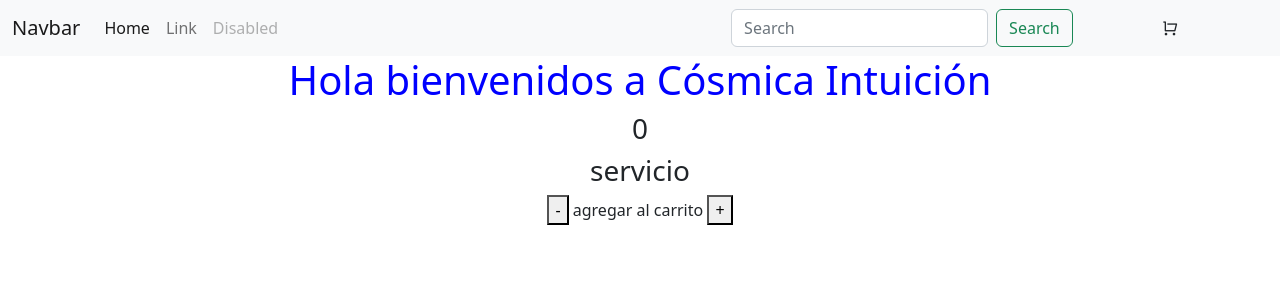
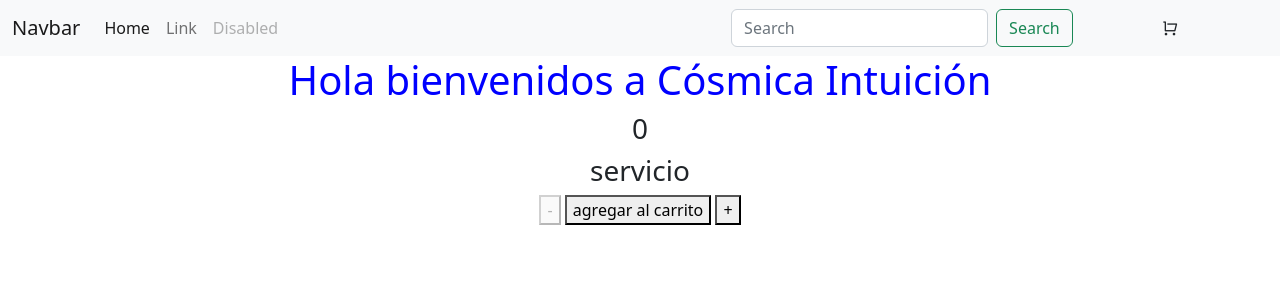
Before and after one commit to Leandro-Tancredi/CartCollection, a React (Create React App) app: page / in a window 1280 px wide. Shown: the top 300 px of the page. Built offline with nearby package versions, Linux system fonts and the light colour scheme.

Commit message:
modificacion contador

```diff
--- a/src/App.jsx
+++ b/src/App.jsx
@@ -2,13 +2,13 @@ import './App.css';
 import NavBar from './Component/Navbar/Navbar.jsx';
 import React from 'react';
 import ItemListContainer from './Component/itemListContainer/ItemListContainer.jsx';
-import Boton from './Component/Navbar/Button';
+
+
 function App() {
   return (
     <div className="App">
       <NavBar />
       <ItemListContainer greeting='Hola bienvenidos a Cósmica Intuición' />
-      <Boton />
     </div>
   );
 }
--- a/src/Component/Navbar/Button.jsx
+++ /dev/null
@@ -1,21 +0,0 @@
-import React from "react";
-import { useState } from "react";
-
-const Boton = () => {
-const [acumulador,setAcumulador]=useState(0);
-
-return(
-    <div>
-        <h3>{acumulador}</h3>
-        <h3> servicio </h3>
-            <div>
-                <button onClick={()=>{setAcumulador(acumulador - 1) } }>
-                -</button>
-                <span> agregar al carrito </span>
-                <button onClick={()=>{setAcumulador(acumulador + 1) }}>
-                +</button>
-            </div>
-    </div>
-);
-}
-export default Boton;
--- a/src/Component/itemListContainer/ItemListContainer.jsx
+++ b/src/Component/itemListContainer/ItemListContainer.jsx
@@ -1,10 +1,15 @@
 import React from "react";
-
+import Boton from "./itemCount";
 const ItemListContainer = ({ greeting }) => {
-    return (
+    const onAdd=(valor)=>{
+console.log(`usted compró ${valor} unidades`);
+    }
+    return (<div>
         <h1 style={{ color: "blue" }}>
             {greeting}
         </h1>
+    <Boton Stock={5} initial={0} onAdd={onAdd} />
+    </div>
     )
 }
 export default ItemListContainer;
--- /dev/null
+++ b/src/Component/itemListContainer/itemCount.js
@@ -0,0 +1,34 @@
+import React from "react";
+import { useState } from "react";
+
+const Boton = ({ Stock, initial, onAdd }) => {
+    const [acumulador, setAcumulador] = useState(initial);
+    const stock = Stock;
+
+    const sumaProducto = () => {
+        if (acumulador < stock) {
+            setAcumulador(acumulador + 1);
+        }
+    }
+    const restaProducto = () => {
+        if (acumulador > 0) {
+            setAcumulador(acumulador - 1);
+        }
+    }
+
+    return (
+        <div>
+            <h3>{acumulador}</h3>
+            <h3> servicio </h3>
+            <div>
+                <button disabled={acumulador <= 0} onClick={restaProducto} >
+                    -</button>
+                <span> <button disabled={acumulador > stock} onClick={() => { onAdd(acumulador) }}>agregar al carrito</button> </span>
+                <button disabled={acumulador >= stock} onClick={sumaProducto}>
+                    +</button>
+
+            </div>
+        </div>
+    );
+}
+export default Boton;
```
